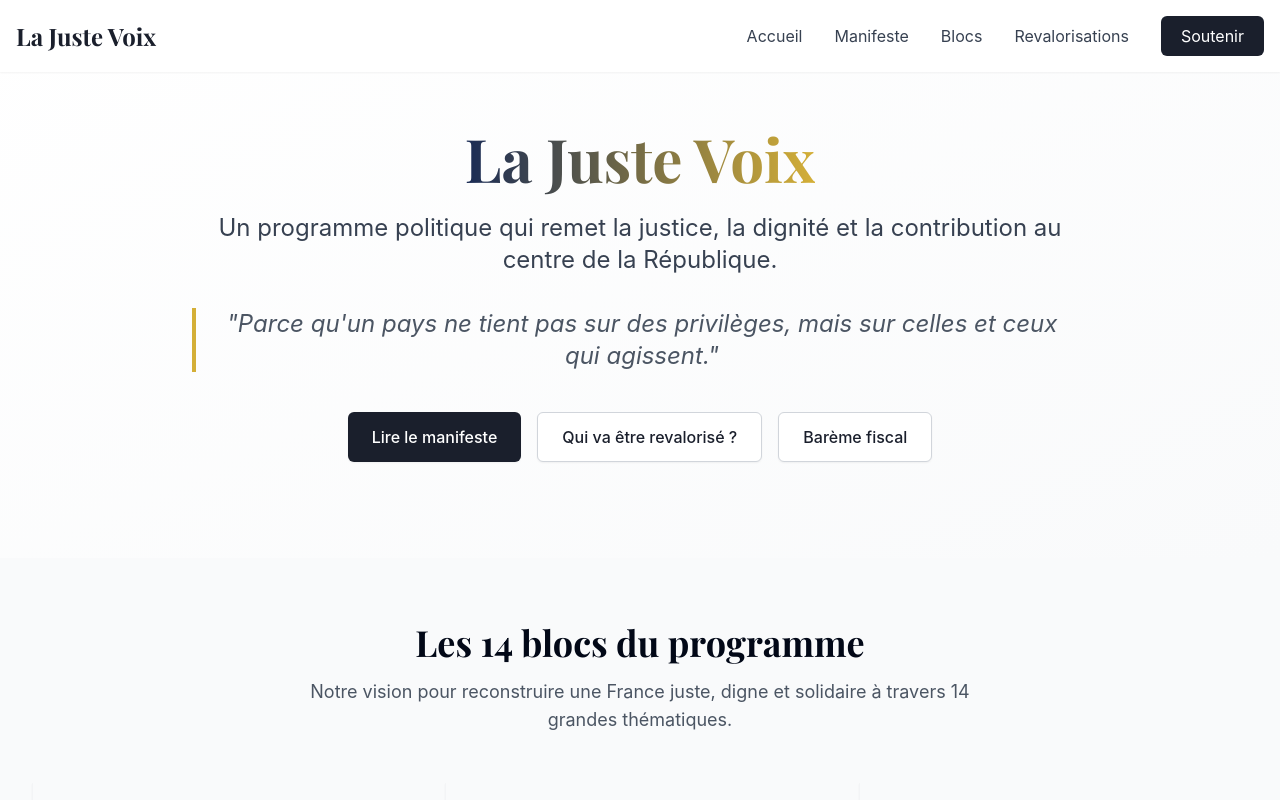
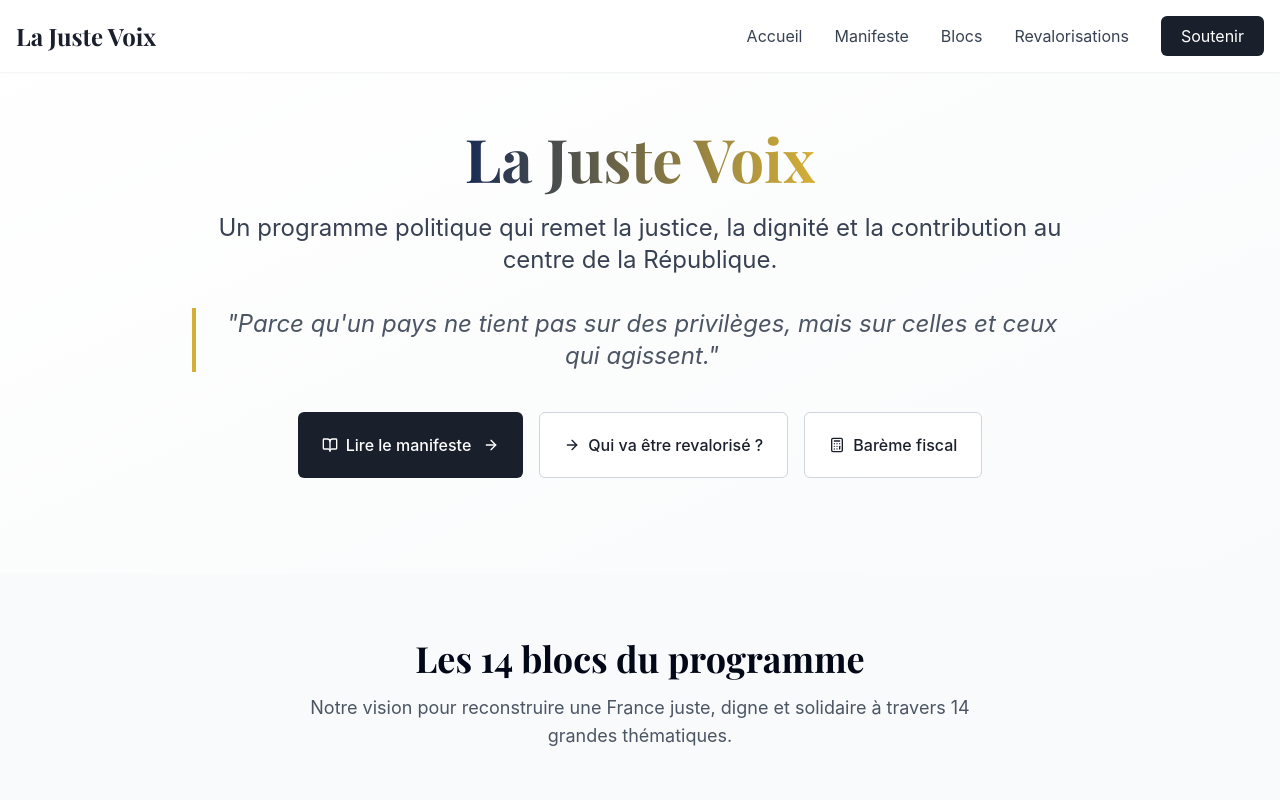
Before and after one commit to laeticiamng/la-juste-voix-politique, a React (Vite) app: page / in a window 1280 px wide. Shown: the top 800 px of the page. Built offline with nearby package versions, Linux system fonts and the light colour scheme; a web font is replaced by a local one.

Commit message:
Fix: Complete button components
This commit completes the button components.

```diff
--- a/src/components/Hero.tsx
+++ b/src/components/Hero.tsx
@@ -1,6 +1,8 @@
 
 import React from 'react';
 import { Link } from 'react-router-dom';
+import { ArrowRight, BookOpen, Calculator } from 'lucide-react';
+import { Button } from './ui/button';
 
 const Hero: React.FC = () => {
   return (
@@ -17,15 +19,25 @@ const Hero: React.FC = () => {
             "Parce qu'un pays ne tient pas sur des privilèges, mais sur celles et ceux qui agissent."
           </blockquote>
           <div className="flex flex-col sm:flex-row justify-center gap-4">
-            <Link to="/manifeste" className="btn-primary">
+            <Button asChild className="bg-ljv-navy hover:bg-ljv-gold text-white transition-colors duration-300 text-base px-6 py-5 h-auto">
+              <Link to="/manifeste" className="flex items-center gap-2">
+                <BookOpen className="h-5 w-5" />
                 Lire le manifeste
+                <ArrowRight className="h-4 w-4 ml-1" />
               </Link>
-            <Link to="/revalorisations" className="btn-secondary">
+            </Button>
+            <Button asChild variant="outline" className="border-gray-300 hover:border-ljv-gold text-ljv-navy hover:bg-white text-base px-6 py-5 h-auto">
+              <Link to="/revalorisations" className="flex items-center gap-2">
+                <ArrowRight className="h-4 w-4" />
                 Qui va être revalorisé ?
               </Link>
-            <Link to="/fiscalite" className="btn-secondary">
+            </Button>
+            <Button asChild variant="outline" className="border-gray-300 hover:border-ljv-gold text-ljv-navy hover:bg-white text-base px-6 py-5 h-auto">
+              <Link to="/fiscalite" className="flex items-center gap-2">
+                <Calculator className="h-5 w-5" />
                 Barème fiscal
               </Link>
+            </Button>
           </div>
         </div>
       </div>
```
Lines whose indentation alone changed are shown as unchanged.
